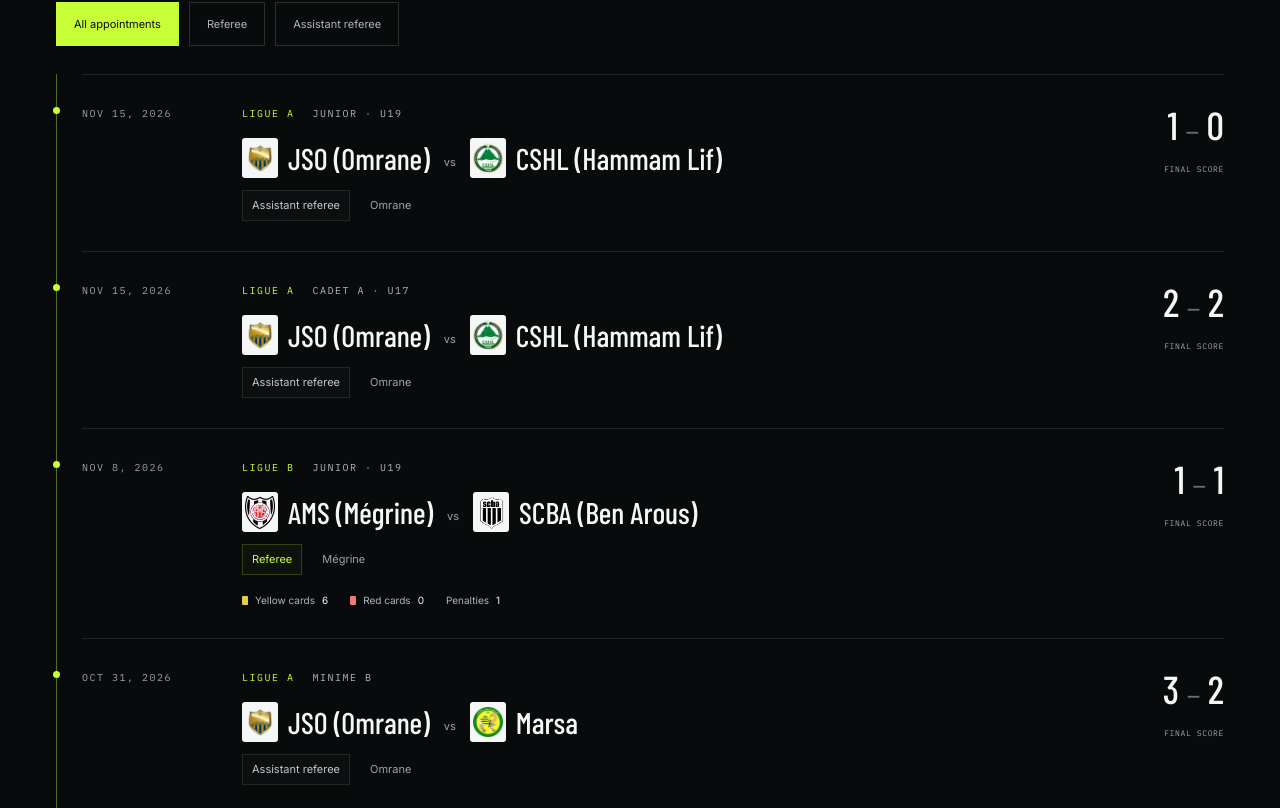
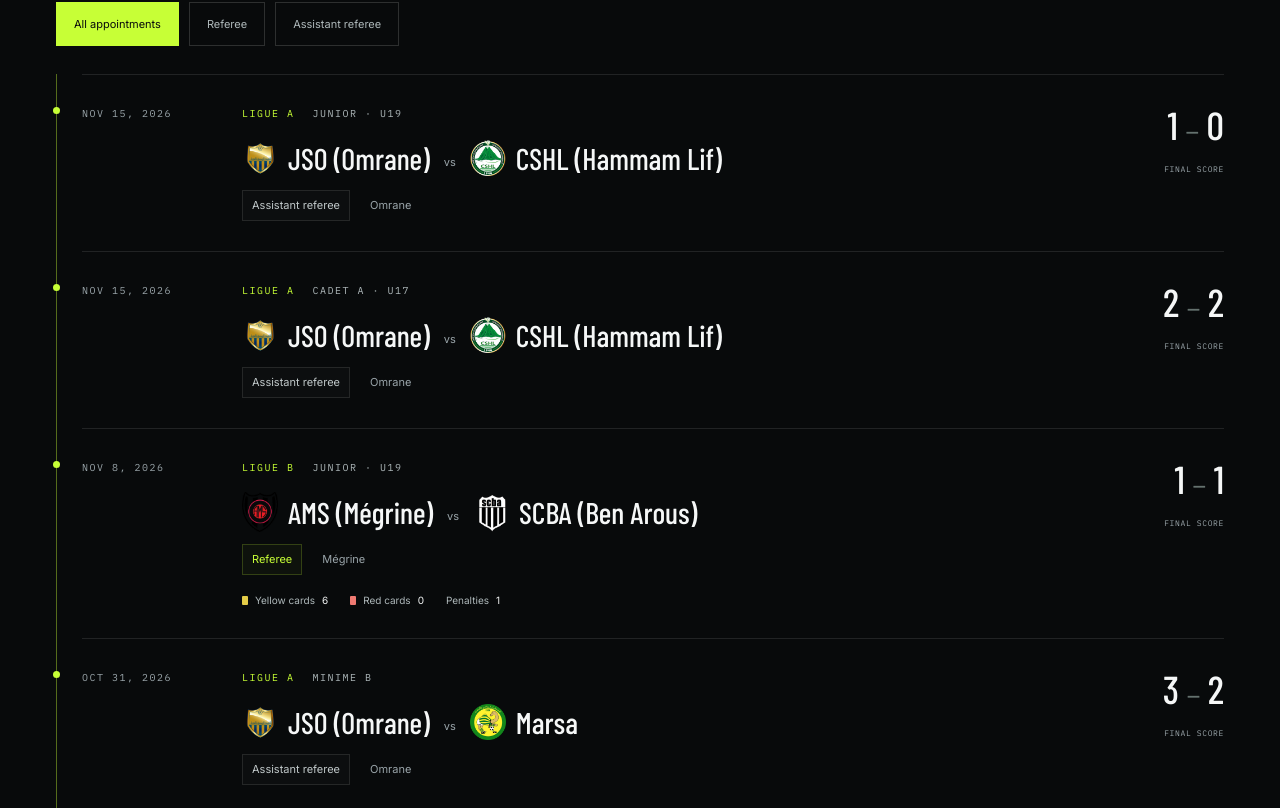
Before and after one commit to yassine-mathlouthi/Referee, a React (Vite) app: page / in a window 1280 px wide. Shown: the part 3412-4220 px from the top of the page. Built offline with nearby package versions, Linux system fonts and the light colour scheme; a web font is replaced by a local one.

Commit message:
fix: display transparent club crests without white tiles

```diff
--- a/src/styles/globals.css
+++ b/src/styles/globals.css
@@ -373,7 +373,7 @@ body::after { content: ''; position: fixed; inset: 0; z-index: 80; pointer-event
 @media (pointer: coarse) { .stadium-halo { filter: blur(40px); }.hero-contact { min-height: 44px; } }
 .match-team { display: inline-flex; align-items: center; gap: 10px; max-width: 100%; vertical-align: middle; }
 .match-team bdi { min-width: 0; }
-.team-badge { display: inline-flex; align-items: center; justify-content: center; width: 36px; height: 40px; padding: 3px; flex-shrink: 0; border-radius: 3px; background: #f5f7f7; overflow: hidden; }
+.team-badge { display: inline-flex; align-items: center; justify-content: center; width: 36px; height: 40px; padding: 0; flex-shrink: 0; background: transparent; }
 .team-badge img { width: 100%; height: 100%; object-fit: contain; }
 .team-badge-fallback { background: #151b19; border: 1px dashed #6a797066; color: #b6c4b8; }
 .team-badge-fallback > span { font: 500 8px 'IBM Plex Mono', monospace; }
```
Also changed, not shown: 1 other file (tests, documents, lock files or other folders).
